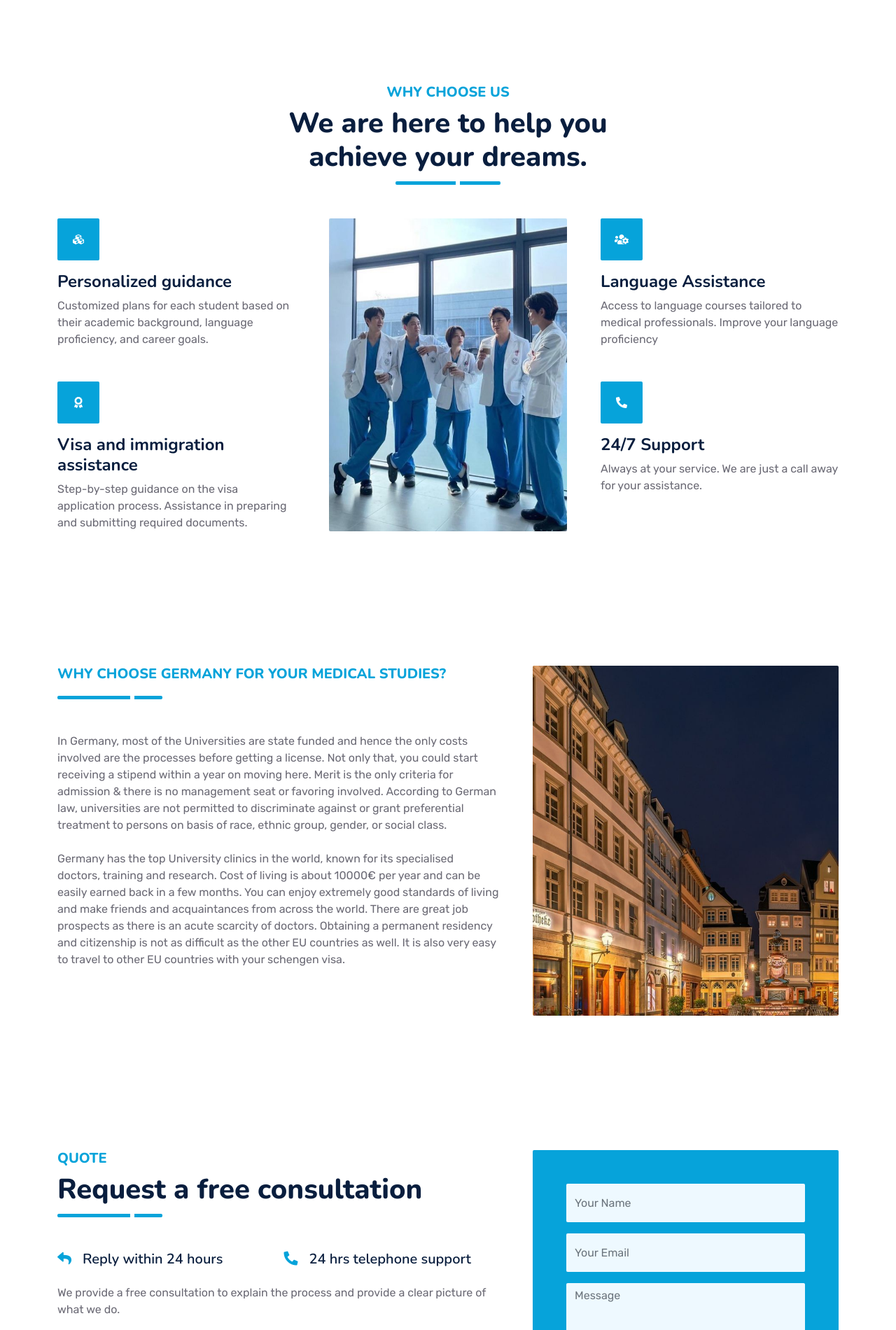
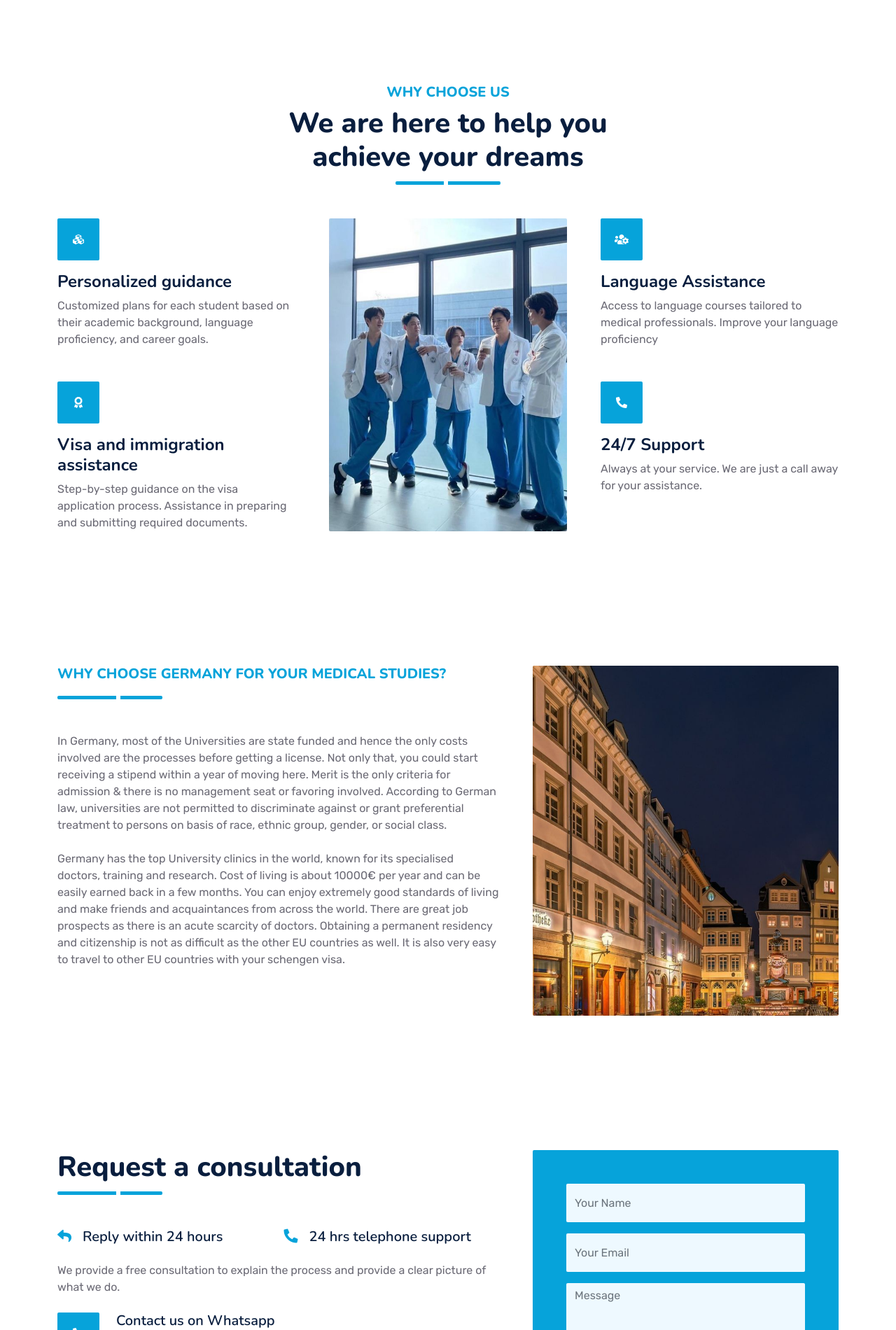
Before and after one commit to viwicodes/neverstopever, a plain HTML site: page index.html in a window 1280 px wide. Shown: the part 1549-3449 px from the top of the page at 70% size. Drawn offline with nearby package versions, Linux system fonts and the light colour scheme.

Commit message:
second update

```diff
--- a/index.html
+++ b/index.html
@@ -143,7 +143,11 @@
     <!-- Full Screen Search End -->
 
     <!-- About Start -->
-    <div id="about" class="container-fluid py-5 wow fadeInUp" data-wow-delay="0.1s">
+    <div
+      id="about"
+      class="container-fluid py-5 wow fadeInUp"
+      data-wow-delay="0.1s"
+    >
       <div class="container py-5">
         <div class="row g-5">
           <div class="col-lg-7">
@@ -198,7 +202,7 @@
           style="max-width: 600px"
         >
           <h5 class="fw-bold text-primary text-uppercase">Why Choose Us</h5>
-          <h1 class="mb-0">We are here to help you achieve your dreams.</h1>
+          <h1 class="mb-0">We are here to help you achieve your dreams</h1>
         </div>
         <div class="row g-5">
           <div class="col-lg-4">
@@ -280,7 +284,11 @@
     </div>
 
     <!-- why germany new -->
-    <div id="why" class="container-fluid py-5 wow fadeInUp" data-wow-delay="0.1s">
+    <div
+      id="why"
+      class="container-fluid py-5 wow fadeInUp"
+      data-wow-delay="0.1s"
+    >
       <div class="container py-5">
         <div class="row g-5">
           <div class="col-lg-7">
@@ -294,7 +302,7 @@
               In Germany, most of the Universities are state funded and hence
               the only costs involved are the processes before getting a
               license. Not only that, you could start receiving a stipend within
-              a year on moving here. Merit is the only criteria for admission &
+              a year of moving here. Merit is the only criteria for admission &
               there is no management seat or favoring involved. According to
               German law, universities are not permitted to discriminate against
               or grant preferential treatment to persons on basis of race,
@@ -335,8 +343,7 @@
         <div class="row g-5">
           <div class="col-lg-7">
             <div class="section-title position-relative pb-3 mb-5">
-              <h5 class="fw-bold text-primary text-uppercase">Quote</h5>
-              <h1 class="mb-0">Request a free consultation</h1>
+              <h1 class="mb-0">Request a consultation</h1>
             </div>
             <div class="row gx-3">
               <div class="col-sm-6 wow zoomIn" data-wow-delay="0.2s">
@@ -404,7 +411,7 @@
                   </div>
                   <div class="col-12">
                     <button class="btn btn-dark w-100 py-3" type="submit">
-                      Request A Quote
+                      Request A Consultaion
                     </button>
                   </div>
                 </div>
@@ -417,7 +424,7 @@
     <!-- Quote End -->
 
     <!-- Testimonial Start -->
-    <div class="container-fluid py-5 wow fadeInUp" data-wow-delay="0.1s">
+    <!-- <div class="container-fluid py-5 wow fadeInUp" data-wow-delay="0.1s">
       <div class="container py-5">
         <div
           class="section-title text-center position-relative pb-3 mb-4 mx-auto"
@@ -500,11 +507,11 @@
           </div>
         </div>
       </div>
-    </div>
+    </div> -->
     <!-- Testimonial End -->
 
     <!-- Team Start -->
-    <div class="container-fluid py-5 wow fadeInUp" data-wow-delay="0.1s">
+    <!-- <div class="container-fluid py-5 wow fadeInUp" data-wow-delay="0.1s">
       <div class="container py-5">
         <div
           class="section-title text-center position-relative pb-3 mb-5 mx-auto"
@@ -619,7 +626,7 @@
           </div>
         </div>
       </div>
-    </div>
+    </div> -->
     <!-- Team End -->
 
     <!-- Footer Start -->
@@ -669,7 +676,7 @@
                 </div>
                 <div class="d-flex mb-2">
                   <i class="bi bi-envelope-open text-primary me-2"></i>
-                  <p class="mb-0">registrations@neverstopever.com </p>
+                  <p class="mb-0">registrations@neverstopever.com</p>
                 </div>
                 <div class="d-flex mb-2">
                   <i class="bi bi-telephone text-primary me-2"></i>
@@ -700,18 +707,20 @@
                   class="link-animated d-flex flex-column justify-content-start"
                 >
                   <a class="text-light mb-2" href="#about"
-                    ><i class="bi bi-arrow-right text-primary me-2"></i>About Us</a
+                    ><i class="bi bi-arrow-right text-primary me-2"></i>About
+                    Us</a
                   >
                   <a class="text-light mb-2" href="#features"
-                    ><i class="bi bi-arrow-right text-primary me-2"></i>Features</a
+                    ><i class="bi bi-arrow-right text-primary me-2"></i
+                    >Features</a
                   >
                   <a class="text-light mb-2" href="#why"
                     ><i class="bi bi-arrow-right text-primary me-2"></i>Why
                     Germany?</a
                   >
                   <a class="text-light mb-2" href="#quote"
-                    ><i class="bi bi-arrow-right text-primary me-2"></i>Get a free
-                    Quote</a
+                    ><i class="bi bi-arrow-right text-primary me-2"></i>Get a
+                    free Quote</a
                   >
                 </div>
               </div>
```
